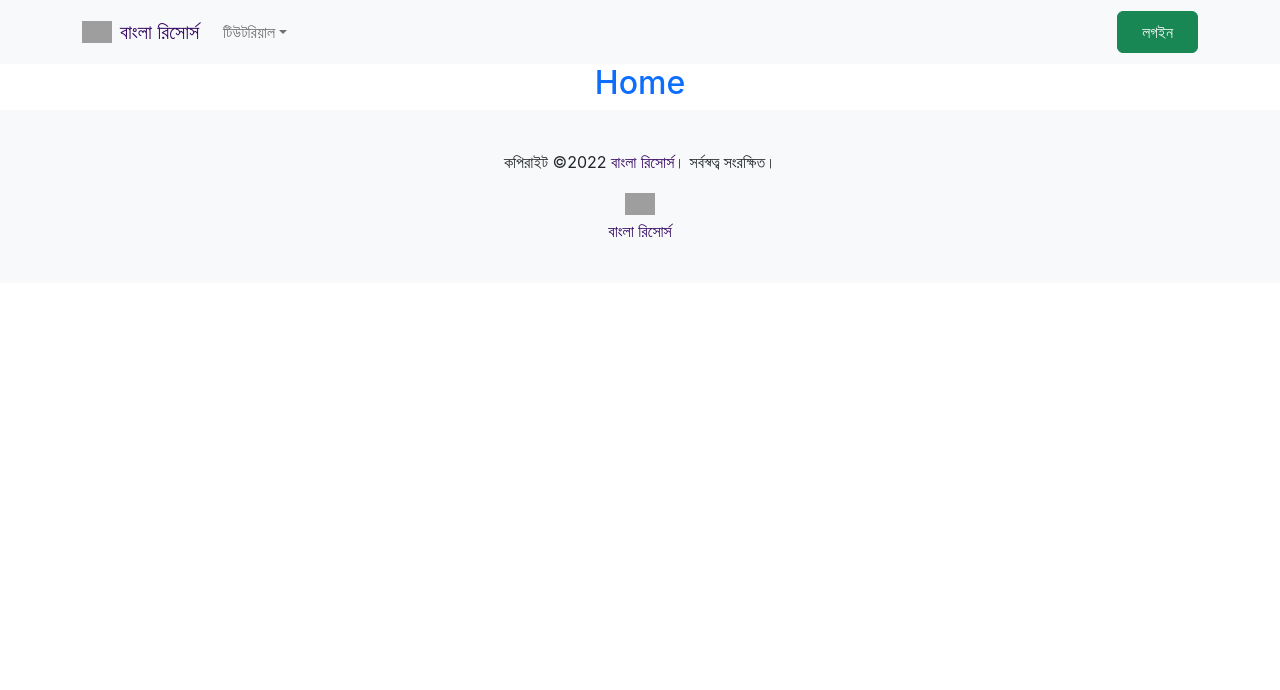
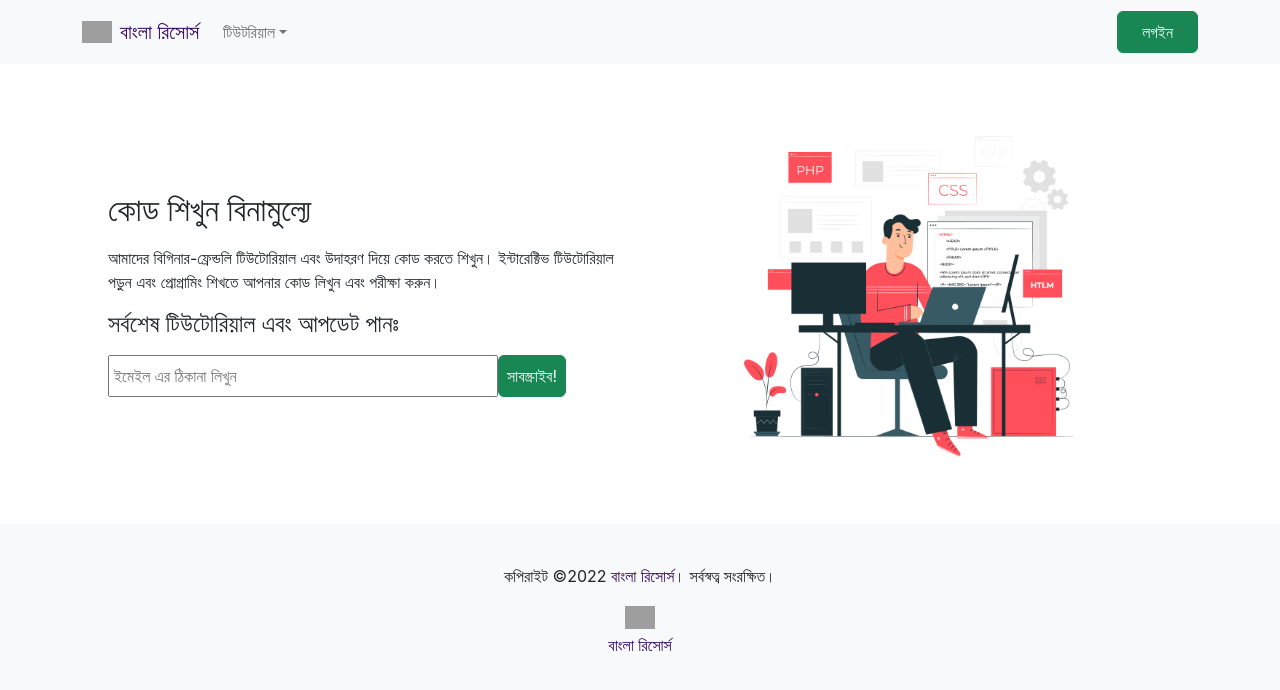
Before and after one commit to crescentpartha/Bangla-EdTech-Resources, a React (Create React App) app in the folder bangla-resources/: page / in a window 1280 px wide. Shown: the top 690 px of the page. Built offline with nearby package versions, Linux system fonts and the light colour scheme; grey boxes are pictures that could not be loaded.

Commit message:
Home Header section added

```diff
--- a/bangla-resources/src/components/Home/Home/Home.js
+++ b/bangla-resources/src/components/Home/Home/Home.js
@@ -1,9 +1,24 @@
 import React from 'react';
+import { Row, Col } from 'react-bootstrap';
+import programming_concept from '../../../images/programming-concept.jpg';
 
 const Home = () => {
     return (
-        <div>
-            <h2 className='text-primary'>Home</h2>
+        <div className='text-start p-5'>
+            <Row xs={1} md={2} className="g-4 mx-5 d-flex align-items-center justify-content-between">
+                <Col>
+                    <h2 className='pb-2'>কোড শিখুন বিনামুল্যে</h2>
+                    <p>আমাদের বিগিনার-ফ্রেন্ডলি টিউটোরিয়াল এবং উদাহরণ দিয়ে কোড করতে শিখুন। ইন্টারেক্টিভ টিউটোরিয়াল পড়ুন এবং প্রোগ্রামিং শিখতে আপনার কোড লিখুন এবং পরীক্ষা করুন।</p>
+                    <h4 className='pb-2'>সর্বশেষ টিউটোরিয়াল এবং আপডেট পানঃ</h4>
+                    <div className='d-flex justify-content-start'>
+                        <input className='p-1 w-75' type="text" placeholder='ইমেইল এর ঠিকানা লিখুন' />
+                        <button className='text-light p-2 btn btn-success'>সাবস্ক্রাইব!</button>
+                    </div>
+                </Col>
+                <Col className='text-center'>
+                    <img src={programming_concept} width='70%' alt="programming - slidesgo" />
+                </Col>
+            </Row>
         </div>
     );
 };
```
Also changed, not shown: bangla-resources/src/images/programming-concept.jpg (added).
